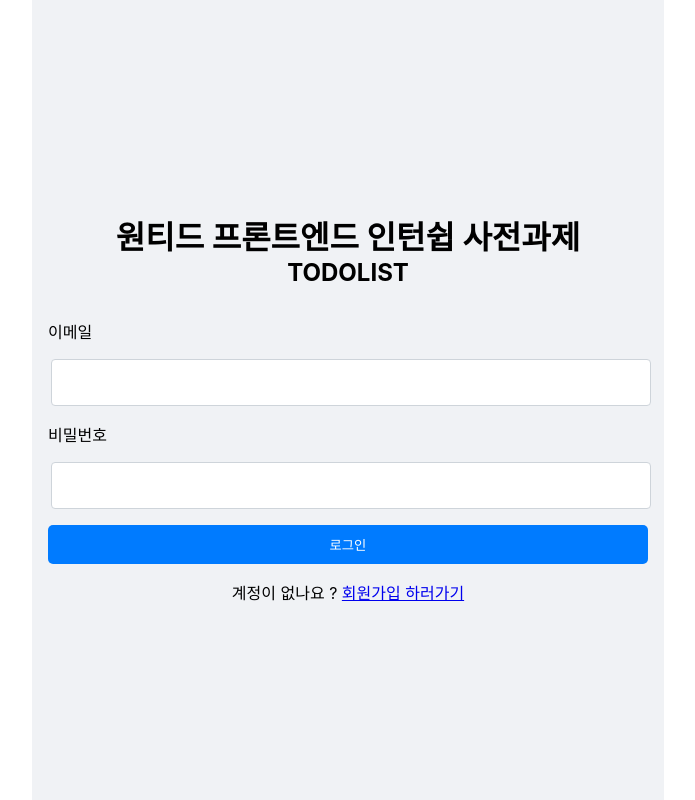
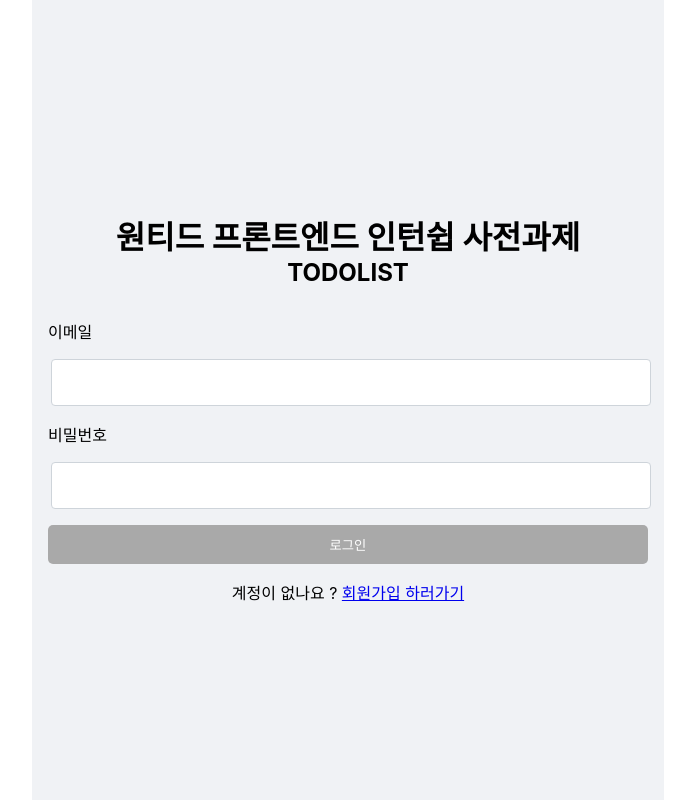
Before and after one commit to WonhyeongLee/wanted-pre-onboarding-frontend, a React (Create React App) app: page /signin in a window 1280 px wide. Shown: the whole page, without its empty margins (292-987 px from the left). Built offline with nearby package versions, Linux system fonts and the light colour scheme.

Commit message:
Design: 버튼이 disabled 상태일 때 스타일 추가(회색)

```diff
--- a/src/component/style/CommonStyles.js
+++ b/src/component/style/CommonStyles.js
@@ -69,5 +69,9 @@ export const buttonCss = (variant) => css`
   &:hover {
     background-color: #0056b3;
   }
+  &:disabled {
+    background-color: #a9a9a9;
+    cursor: not-allowed;
+  }
   ${buttonVariants[variant]}
 `;
```
